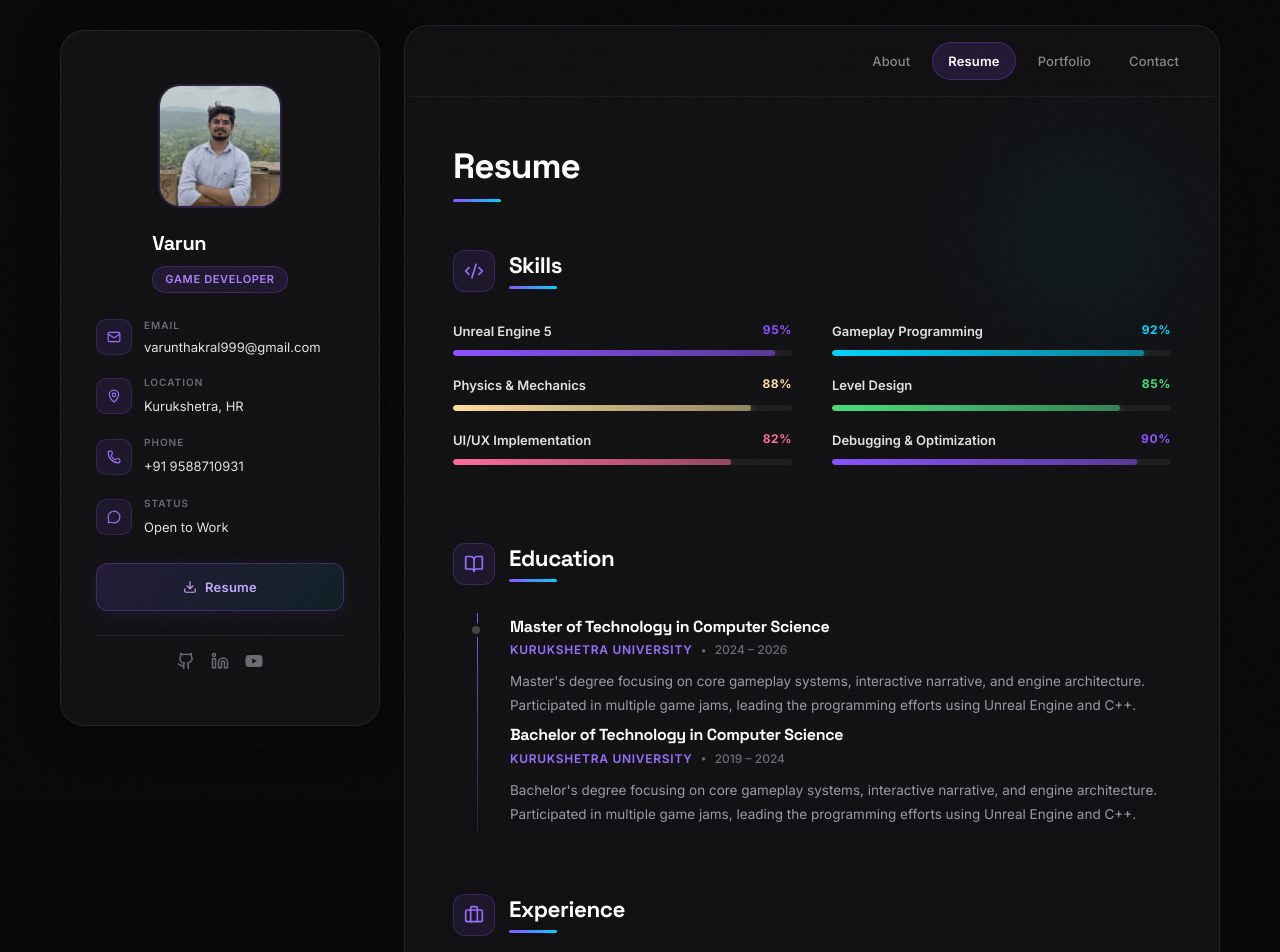
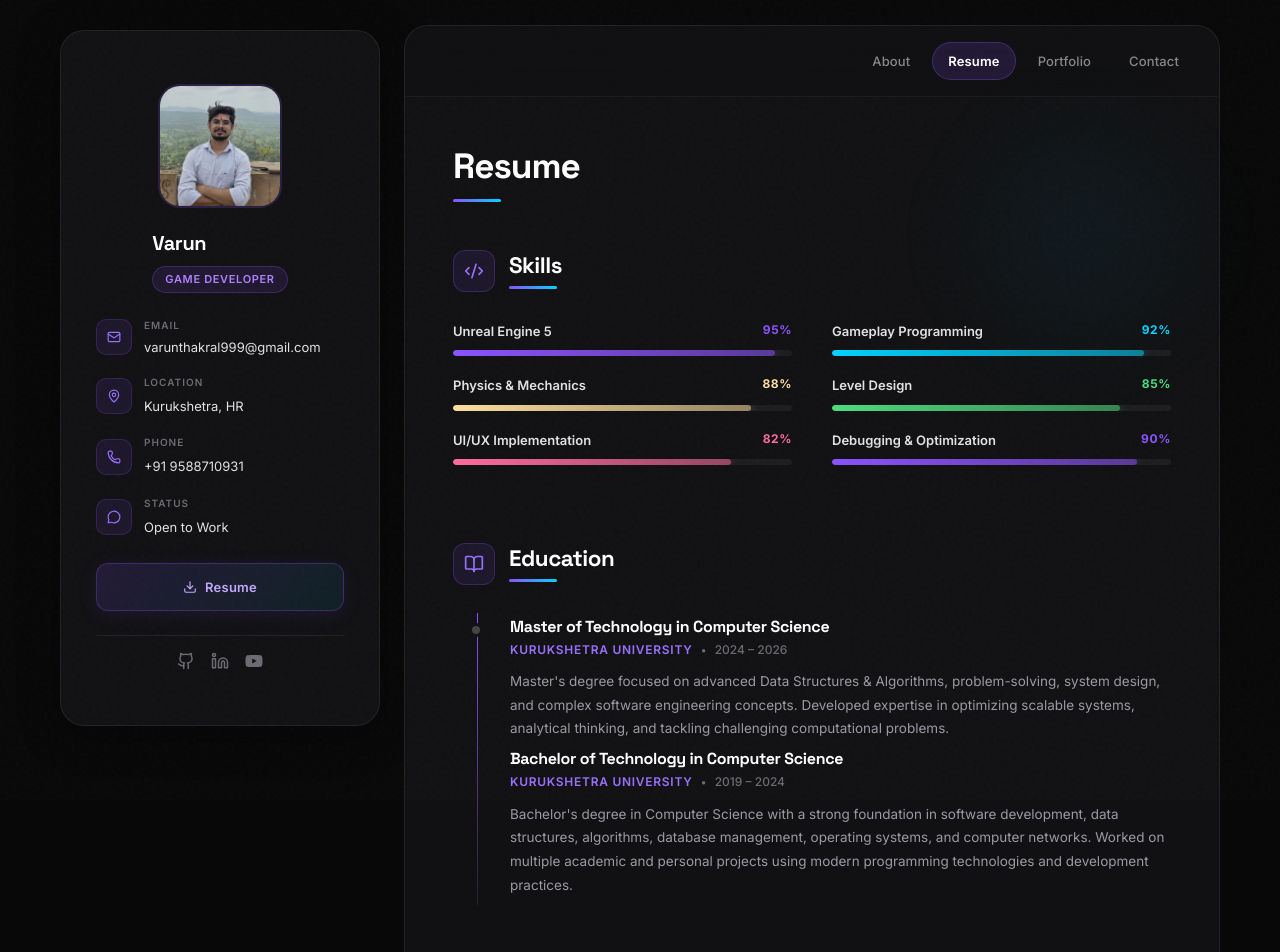
Before and after one commit to codebygarv/varun-portfolio, a React (Vite) app: page /resume in a window 1280 px wide. Shown: the top 952 px of the page. Built offline with nearby package versions, Linux system fonts and the light colour scheme.

Commit message:
change: update academic experience descriptions and format project point lists

```diff
--- a/src/constants/content.ts
+++ b/src/constants/content.ts
@@ -53,13 +53,13 @@ export const portfolioContent = {
       degree: 'Master of Technology in Computer Science',
       institution: 'Kurukshetra University',
       period: '2024 – 2026',
-      desc: "Master's degree focusing on core gameplay systems, interactive narrative, and engine architecture. Participated in multiple game jams, leading the programming efforts using Unreal Engine and C++.",
+      desc: "Master's degree focused on advanced Data Structures & Algorithms, problem-solving, system design, and complex software engineering concepts. Developed expertise in optimizing scalable systems, analytical thinking, and tackling challenging computational problems.",
     },
     {
       degree: 'Bachelor of Technology in Computer Science',
       institution: 'Kurukshetra University',
       period: '2019 – 2024',
-      desc: "Bachelor's degree focusing on core gameplay systems, interactive narrative, and engine architecture. Participated in multiple game jams, leading the programming efforts using Unreal Engine and C++.",
+      desc: "Bachelor's degree in Computer Science with a strong foundation in software development, data structures, algorithms, database management, operating systems, and computer networks. Worked on multiple academic and personal projects using modern programming technologies and development practices.",
     }
 
   ],
@@ -144,11 +144,11 @@ export const portfolioContent = {
         },
         {
           category: "Gameplay Framework & Systems",
-          points:[
-	        "Game Modes & Game States for session control",
-		      "Blueprint scripting + C++ integration for rapid iteration and performance",
-	        "Collision channels and physics simulation for combat and interaction ",
-          "Built reusable gameplay modules for scalability and maintainability. "
+          points: [
+            "Game Modes & Game States for session control",
+            "Blueprint scripting + C++ integration for rapid iteration and performance",
+            "Collision channels and physics simulation for combat and interaction ",
+            "Built reusable gameplay modules for scalability and maintainability. "
           ]
         },
         {
@@ -247,7 +247,7 @@ export const portfolioContent = {
         }
       ],
       techStack: ["Unreal Engine (Blueprints, C++)", "Networking (Client-Server)", "Replication", "Behavior Trees", "Hand Tracking", "Free-roam tracking"],
-     color: "#8c52ff"
+      color: "#8c52ff"
     },
     {
       id: "death-rush",
```
